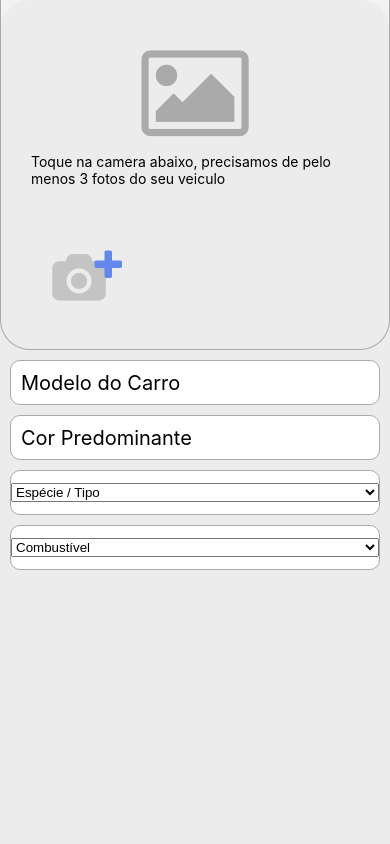
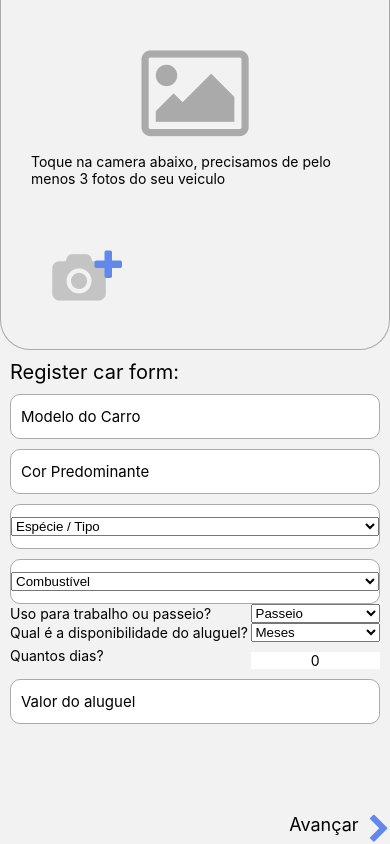
Before and after one commit to LucasBarboza-maker/AutomobilFrontEnd, a React Native app: screen /RegisterCar in a window 390 px wide. Built offline with nearby package versions, Linux system fonts and the light colour scheme.

Commit message:
Task: Finished the register car screen

```diff
--- a/screens/RegisterCarScreen/index.jsx
+++ b/screens/RegisterCarScreen/index.jsx
@@ -1,6 +1,6 @@
 import { StatusBar } from 'expo-status-bar';
 import React, { useEffect, useRef, useState } from 'react';
-import { View, Button, Text, Dimensions, FlatList, TextInput, Animated, Pressable, Image } from 'react-native';
+import { View, Button, Text, TextInput, Animated, Pressable, Image, ScrollView } from 'react-native';
 import Constants from 'expo-constants';
 import { FontAwesome } from '@expo/vector-icons';
 import * as ImagePicker from 'expo-image-picker';
@@ -16,7 +16,6 @@ import { Picker } from '@react-native-picker/picker';
 const styles = {
     container: {
         flex: 1,
-        backgroundColor: '#ececec',
         alignItems: 'center',
         borderTopLeftRadius: 30,
         borderTopRightRadius: 30,
@@ -55,6 +54,7 @@ export default function Screen() {
     const [images, setImages] = useState([]);
     const [updateImage, setupdateImage] = useState("");
     const [currentImage, setCurrentImage] = useState("");
+    const [carObj, setCarObj] = useState({});
 
 
     useEffect(() => {
@@ -79,11 +79,17 @@ export default function Screen() {
         }
     };
 
+    const formatDisponibility = (disponibility) => {
+
+        if (disponibility == "month") return "meses"
+
+        return "dias"
+    }
+
     return (
         <>
             <StatusBar style="dark" />
             <View style={{ height: Constants.statusBarHeight, width: '100%' }}></View>
-            <View style={styles.container}>
             <View style={styles.imageWrapper}>
                 {currentImage == "" ?
 
@@ -133,13 +139,17 @@ export default function Screen() {
 
                 </View>
             </View>
+            <ScrollView>
+                <View style={styles.container}>
+
                     <View style={styles.formContainer}>
+                        <Text style={{ fontSize: 20, marginBottom: 10 }}>Register car form:</Text>
                         <TextInput
-                        style={[defaultStyles.inputText, { fontSize: 20, padding: 10, borderColor: '#aaaaaa', borderWidth: 1 }]}
+                            style={[defaultStyles.inputText, { fontSize: 15, padding: 10, borderColor: '#aaaaaa', borderWidth: 1 }]}
                             placeholder='Modelo do Carro'
                         />
                         <TextInput
-                        style={[defaultStyles.inputText, { fontSize: 20, marginTop: 10, padding: 10, borderColor: '#aaaaaa', borderWidth: 1 }]}
+                            style={[defaultStyles.inputText, { fontSize: 15, marginTop: 10, padding: 10, borderColor: '#aaaaaa', borderWidth: 1 }]}
                             placeholder='Cor Predominante'
                         />
                         {/* <MaskInput
@@ -159,10 +169,10 @@ export default function Screen() {
                                 onValueChange={(itemValue, itemIndex) =>
                                     setSelectedLanguage(itemValue)
                                 }>
-                            <Picker.Item style={{ fontSize: 20 }} color="#8e8e8e" label="Espécie / Tipo" value="none" />
-                            <Picker.Item style={{ fontSize: 20 }} label="Carro" value="car" />
-                            <Picker.Item style={{ fontSize: 20 }} label="Motocicleta(Moto)" value="motocycle" />
-                            <Picker.Item style={{ fontSize: 20 }} label="Van" value="van" />
+                                <Picker.Item style={{ fontSize: 15 }} color="#8e8e8e" label="Espécie / Tipo" value="none" />
+                                <Picker.Item style={{ fontSize: 15 }} label="Carro" value="car" />
+                                <Picker.Item style={{ fontSize: 15 }} label="Motocicleta(Moto)" value="motocycle" />
+                                <Picker.Item style={{ fontSize: 15 }} label="Van" value="van" />
                             </Picker>
 
                         </View>
@@ -175,14 +185,83 @@ export default function Screen() {
                                 onValueChange={(itemValue, itemIndex) =>
                                     setSelectedLanguage(itemValue)
                                 }>
-                            <Picker.Item style={{ fontSize: 20 }} color="#8e8e8e" label="Combustível" value="none" />
-                            <Picker.Item style={{ fontSize: 20 }} label="Alcool" value="alcohol" />
-                            <Picker.Item style={{ fontSize: 20 }} label="Gasolina" value="gas" />
-                            <Picker.Item style={{ fontSize: 20 }} label="Alcool e Gasolina" value="alcoholAndGas" />
+                                <Picker.Item style={{ fontSize: 15 }} color="#8e8e8e" label="Combustível" value="none" />
+                                <Picker.Item style={{ fontSize: 15 }} label="Alcool" value="alcohol" />
+                                <Picker.Item style={{ fontSize: 15 }} label="Gasolina" value="gas" />
+                                <Picker.Item style={{ fontSize: 15 }} label="Alcool e Gasolina" value="alcoholAndGas" />
+                            </Picker>
+                        </View>
+                        <View style={{ width: '100%', justifyContent: 'space-between', display: 'flex', flexDirection: 'row', alignItems: 'center' }}>
+                            <Text>
+                                Uso para trabalho ou passeio?
+                            </Text>
+                            <View
+                                style={{ width: '35%', justifyContent: 'center' }}
+                            >
+                                <Picker
+                                    selectedValue={selectedLanguage}
+                                    onValueChange={(itemValue, itemIndex) =>
+                                        setSelectedLanguage(itemValue)
+                                    }>
+                                    <Picker.Item style={{ fontSize: 15 }} label="Passeio" value="tour" />
+                                    <Picker.Item style={{ fontSize: 15 }} label="Trabalho" value="job" />
+                                    <Picker.Item style={{ fontSize: 15 }} label="Ambos" value="both" />
                                 </Picker>
                             </View>
                         </View>
+                        <View style={{ width: '100%', justifyContent: 'space-between', display: 'flex', flexDirection: 'row', alignItems: 'center' }}>
+                            <Text>
+                                Qual é a disponibilidade do aluguel?
+                            </Text>
+                            <View
+                                style={{ width: '35%', justifyContent: 'center' }}
+                            >
+                                <Picker
+                                    selectedValue={carObj.disponibility}
+                                    onValueChange={(itemValue, itemIndex) =>
+                                        setCarObj({ ...carObj, disponibility: itemValue })
+                                    }>
+                                    <Picker.Item style={{ fontSize: 15 }} label="Meses" value="month" />
+                                    <Picker.Item style={{ fontSize: 15 }} label="Dias" value="Day" />
+                                    <Picker.Item style={{ fontSize: 15 }} label="Inderteminado" value="undetermined" />
+                                </Picker>
                             </View>
+                        </View>
+                        {carObj.disponibility != "undetermined" ?
+                            <View style={{ width: '100%', justifyContent: 'space-between', display: 'flex', flexDirection: 'row', alignItems: 'center' }}>
+                                <Text>
+                                    Quantos {formatDisponibility(carObj.disponibility)}?
+                                </Text>
+                                <View
+                                    style={{ width: '35%', justifyContent: 'center', marginTop: 10, backgroundColor:'white',  }}
+                                >
+                                    <TextInput
+                                        style={{ textAlign: 'center' }}
+                                        keyboardType='numeric'
+                                        placeholder='0'
+                                    >
+
+                                    </TextInput>
+                                </View>
+                            </View>
+                            :
+                            <>
+                            </>
+                        }
+                        <TextInput
+                            style={[defaultStyles.inputText, { fontSize: 15, marginTop: 10, padding: 10, borderColor: '#aaaaaa', borderWidth: 1 }]}
+                            placeholder={`Valor do aluguel`}
+                        />
+                    </View>
+
+                </View>
+            </ScrollView>
+            <Pressable onPress={() => { console.log("Avançar") }} style={{ display: 'flex', flexDirection: 'row', alignItems: 'flex-start', alignSelf: 'flex-end' }}>
+                <View style={{}}>
+                    <Text style={{ fontSize: 18, marginRight: 10 }}>Avançar</Text>
+                </View>
+                <FontAwesome name="chevron-right" size={30} color="#6288EB" />
+            </Pressable>
         </>
     )
 }
```
Also changed, not shown: components/buttons/backButton.jsx (added, +80 -0 lines), components/buttons/nextButton.jsx (added, +26 -0 lines), screens/CarDetailsScreen/index.jsx (added, +88 -0 lines). Lines whose indentation alone changed are shown as unchanged.
